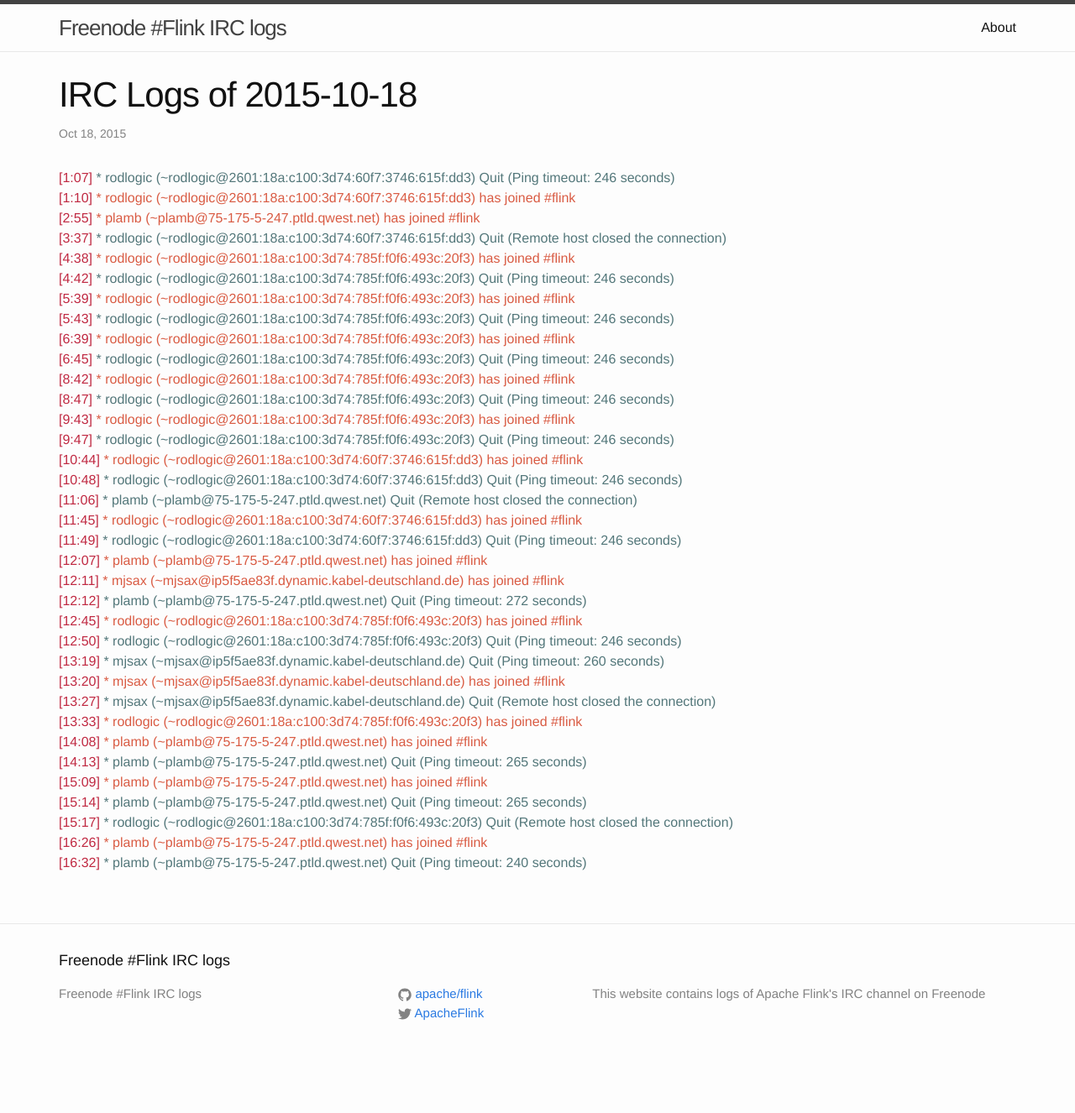
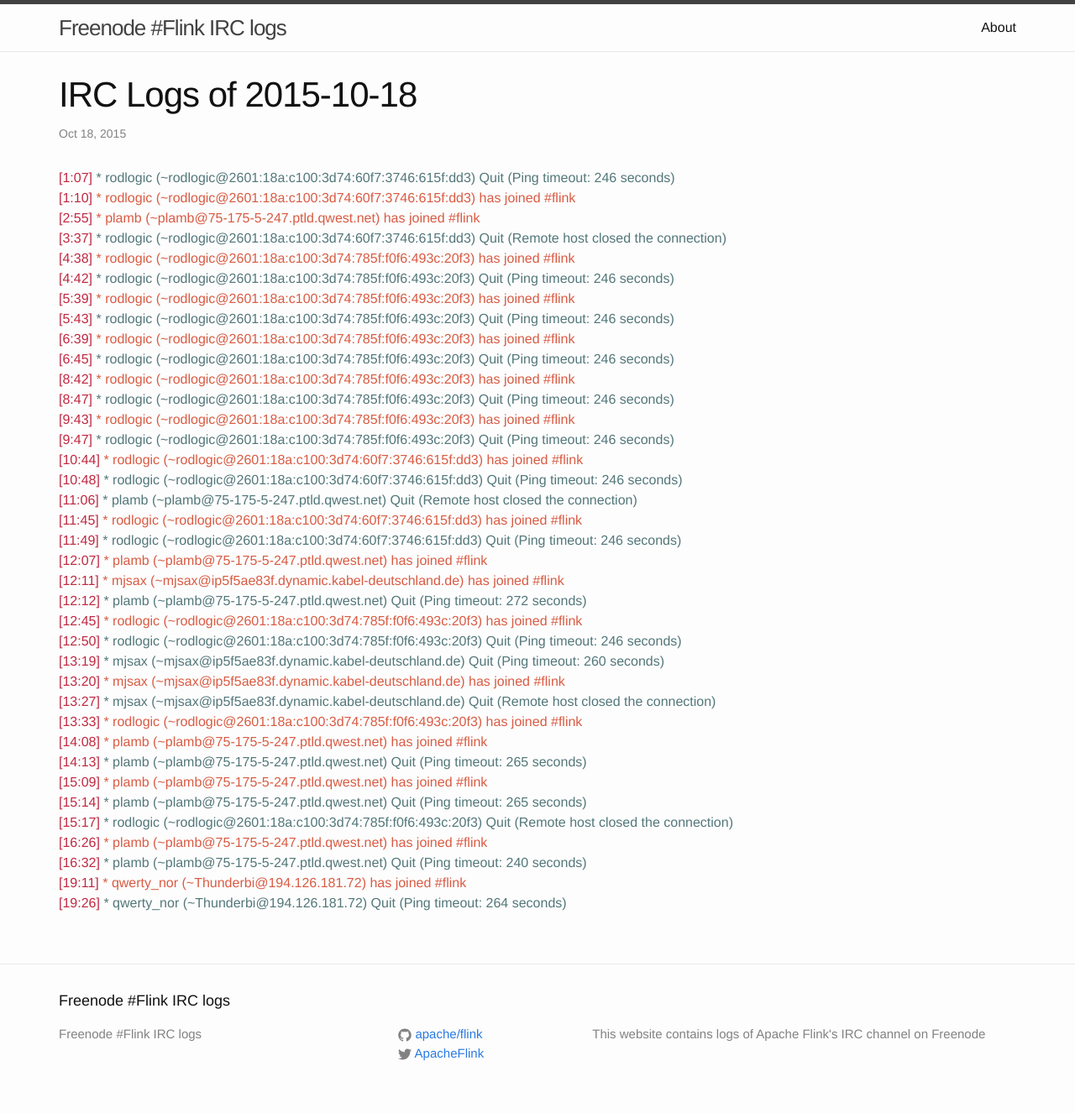
Before and after one commit to flink-irc-logs/flink-irc-logs.github.io, a Jekyll site: the page built from _posts/2015-10-18-logs.markdown, in a window 1280 px wide. Shown: the whole page at 84% size. Built offline with Jekyll 4.4.1, drawn with Linux system fonts in a browser that asks for light colours; before the commit the page ends 1278 px from its top, so only the background shows below that.

Commit message:
Update of the logs on Sun Oct 18 19:27:25 CEST 2015

```diff
--- a/_posts/2015-10-18-logs.markdown
+++ b/_posts/2015-10-18-logs.markdown
@@ -39,3 +39,5 @@
 <span class="irc-date">[15:17]</span> <span class="irc-navy">* rodlogic (~rodlogic@2601:18a:c100:3d74:785f:f0f6:493c:20f3) Quit (Remote host closed the connection)</span><br />
 <span class="irc-date">[16:26]</span> <span class="irc-green">* plamb (~plamb@75-175-5-247.ptld.qwest.net) has joined #flink</span><br />
 <span class="irc-date">[16:32]</span> <span class="irc-navy">* plamb (~plamb@75-175-5-247.ptld.qwest.net) Quit (Ping timeout: 240 seconds)</span><br />
+<span class="irc-date">[19:11]</span> <span class="irc-green">* qwerty_nor (~Thunderbi@194.126.181.72) has joined #flink</span><br />
+<span class="irc-date">[19:26]</span> <span class="irc-navy">* qwerty_nor (~Thunderbi@194.126.181.72) Quit (Ping timeout: 264 seconds)</span><br />
```
